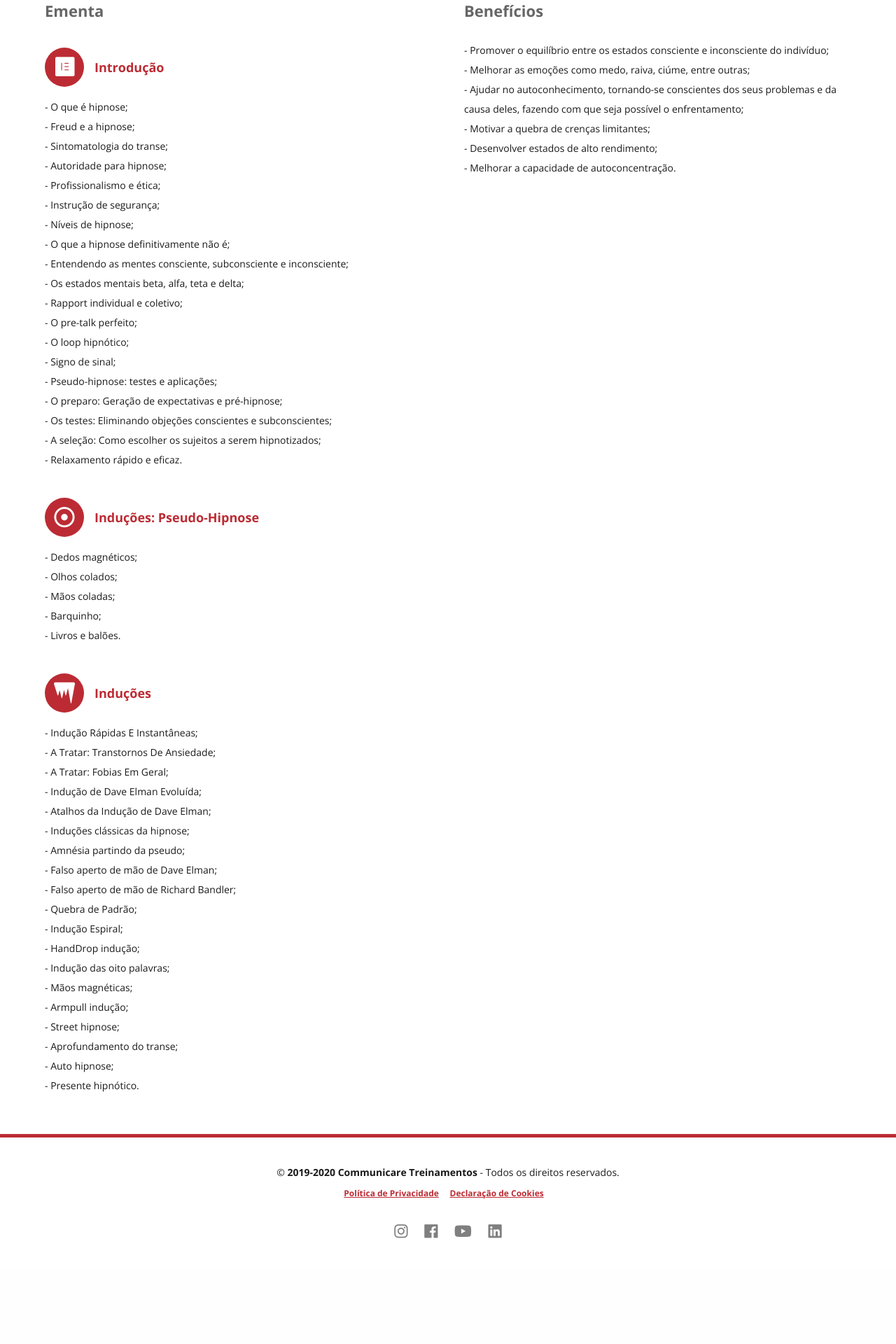
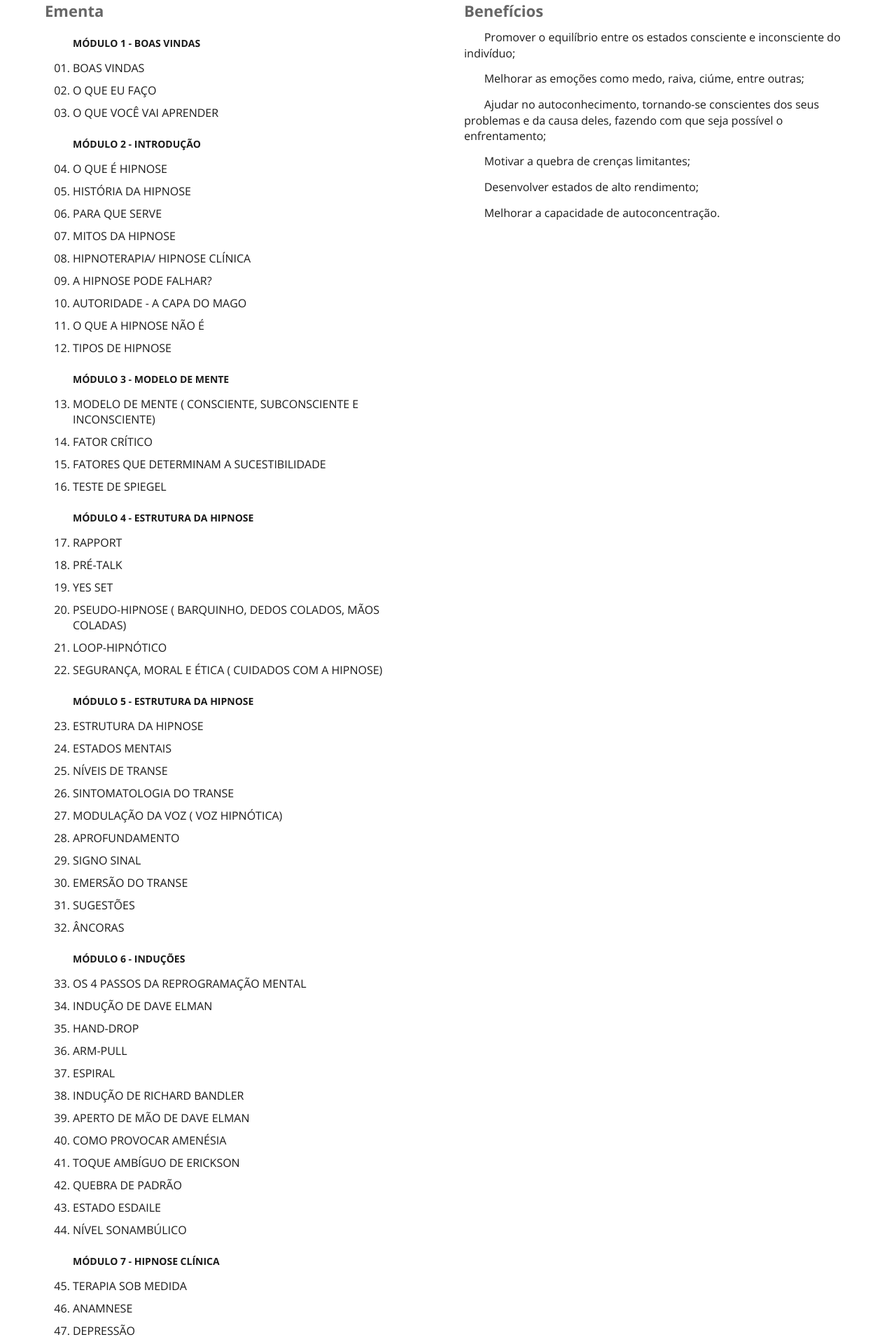
Before and after one commit to ConTTudOweb/CommunicareProject, a Django app: page /curso-de-hipnose/ in a window 1280 px wide. Shown: the part 1280-3200 px from the top of the page at 70% size. Before the commit the page ends 3049 px from the top, so only its background shows below. Run offline with Django 3.2, Linux system fonts and the light colour scheme; data that the repository does not hold is empty; some libraries are stand-ins or nearby versions.

Commit message:
melhorias a pedido do Vinicius

```diff
--- a/static/css/custom_v1.css
+++ b/static/css/custom_v2.css
@@ -58,3 +58,9 @@ header li span {
     font-size: 1.5rem;
 ;
 }
+
+/* --- */
+.motivations ol>li {
+    display: list-item;
+    list-style-type: decimal-leading-zero;
+}
--- a/templates/base.html
+++ b/templates/base.html
@@ -53,7 +53,7 @@
     <link href="{% static "stylesheet/plugins/remodal-default-theme.css" %}" rel="stylesheet">
     <link href="{% static "public/stylesheet/main.css" %}" rel="stylesheet">
     <link href="{% static "css/loading.css" %}" rel="stylesheet">
-    <link href="{% static "css/custom_v1.css" %}" rel="stylesheet">
+    <link href="{% static "css/custom_v2.css" %}" rel="stylesheet">
 
     {% block extra_css %}{% endblock extra_css %}
 
--- a/templates/curso_hipnose.html
+++ b/templates/curso_hipnose.html
@@ -28,14 +28,20 @@
 {% endblock %}
 
 {% block details_sobre_p %}
-    <p>A Hipnose é um estado de consciência que envolve atenção focada e consciência periférica reduzida, caracterizado por uma maior capacidade de resposta à sugestão. Desta forma o curso abordará em profundidade a fundamentação teórica e conceitual mostrando passo a passo na prática como aplicar a hipnose em qualquer situação, com rapidez e segurança garantindo consistência aos atendimentos e práticas.</p>
+    <p>A Hipnose é um estado de consciência que envolve atenção focada e consciência periférica reduzida, caracterizado
+        por uma maior capacidade de resposta à sugestão. Desta forma o curso abordará em profundidade a fundamentação
+        teórica e conceitual mostrando passo a passo na prática como aplicar a hipnose em qualquer situação, com rapidez
+        e segurança garantindo consistência aos atendimentos e práticas.</p>
 {% endblock %}
 
 
 {#Objetivos#}
 {% block details_objetivos_p %}
     <p>
-        Alinhar o conhecimento dos participantes a uma linguagem comum que será adotada durante a capacitação da técnica ampliando os horizontes na perspectiva da utilização do estado hipnótico às questões psicológicas e psicossomáticas. Uma melhor compreensão das relações "cérebro-mente" suscetíveis de serem aplicadas no manejo de diferentes situações do comportamento humano.
+        Alinhar o conhecimento dos participantes a uma linguagem comum que será adotada durante a capacitação da técnica
+        ampliando os horizontes na perspectiva da utilização do estado hipnótico às questões psicológicas e
+        psicossomáticas. Uma melhor compreensão das relações "cérebro-mente" suscetíveis de serem aplicadas no manejo de
+        diferentes situações do comportamento humano.
     </p>
 {% endblock %}
 
@@ -49,80 +55,178 @@
 
 {#Para quem?#}
 {% block details_para_quem %}
-    Público em geral que tenha interesse em conhecer e aperfeiçoar técnicas e práticas de hipnose. Pessoas de qualquer área de atuação e do conhecimento, com ou sem experiência.
+    Público em geral que tenha interesse em conhecer e aperfeiçoar técnicas e práticas de hipnose. Pessoas de qualquer
+    área de atuação e do conhecimento, com ou sem experiência.
 {% endblock %}
 
 
 {% block program_content_li %}
-    <li>
-        {% include 'includes/program_content_li_title.html' with program_content_li_title='<i class="fab fa-elementor"></i>Introdução' %}
-        <p>
-            - O que é hipnose;<br>
-            - Freud e a hipnose;<br>
-            - Sintomatologia do transe;<br>
-            - Autoridade para hipnose;<br>
-            - Profissionalismo e ética;<br>
-            - Instrução de segurança;<br>
-            - Níveis de hipnose;<br>
-            - O que a hipnose definitivamente não é;<br>
-            - Entendendo as mentes consciente, subconsciente e inconsciente;<br>
-            - Os estados mentais beta, alfa, teta e delta;<br>
-            - Rapport individual e coletivo;<br>
-            - O pre-talk perfeito;<br>
-            - O loop hipnótico;<br>
-            - Signo de sinal;<br>
-            - Pseudo-hipnose: testes e aplicações;<br>
-            - O preparo: Geração de expectativas e pré-hipnose;<br>
-            - Os testes: Eliminando objeções conscientes e subconscientes;<br>
-            - A seleção: Como escolher os sujeitos a serem hipnotizados;<br>
-            - Relaxamento rápido e eficaz.
-        </p>
-    </li>
-    <li>
-        {% include 'includes/program_content_li_title.html' with program_content_li_title='<i class="far fa-dot-circle"></i>Induções: Pseudo-Hipnose' %}
-        <p>
-            - Dedos magnéticos;<br>
-            - Olhos colados;<br>
-            - Mãos coladas;<br>
-            - Barquinho;<br>
-            - Livros e balões.
-        </p>
-    </li>
-    <li>
-        {% include 'includes/program_content_li_title.html' with program_content_li_title='<i class="fas fa-icicles"></i>Induções' %}
-        <p>
-            - Indução Rápidas E Instantâneas;<br>
-            - A Tratar: Transtornos De Ansiedade;<br>
-            - A Tratar: Fobias Em Geral;<br>
-            - Indução de Dave Elman Evoluída;<br>
-            - Atalhos da Indução de Dave Elman;<br>
-            - Induções clássicas da hipnose;<br>
-            - Amnésia partindo da pseudo;<br>
-            - Falso aperto de mão de Dave Elman;<br>
-            - Falso aperto de mão de Richard Bandler;<br>
-            - Quebra de Padrão;<br>
-            - Indução Espiral;<br>
-            - HandDrop indução;<br>
-            - Indução das oito palavras;<br>
-            - Mãos magnéticas;<br>
-            - Armpull indução;<br>
-            - Street hipnose;<br>
-            - Aprofundamento do transe;<br>
-            - Auto hipnose;<br>
-            - Presente hipnótico.
-        </p>
-    </li>
+    <ol>
+        <p><strong>MÓDULO 1 - BOAS VINDAS</strong></p>
+        <li>BOAS VINDAS</li>
+        <li>O QUE EU FAÇO</li>
+        <li>O QUE VOCÊ VAI APRENDER</li>
+
+        <p><strong>MÓDULO 2 - INTRODUÇÃO</strong></p>
+        <li>O QUE É HIPNOSE</li>
+        <li>HISTÓRIA DA HIPNOSE</li>
+        <li>PARA QUE SERVE</li>
+        <li>MITOS DA HIPNOSE</li>
+        <li>HIPNOTERAPIA/ HIPNOSE CLÍNICA</li>
+        <li>A HIPNOSE PODE FALHAR?</li>
+        <li>AUTORIDADE - A CAPA DO MAGO</li>
+        <li>O QUE A HIPNOSE NÃO É</li>
+        <li>TIPOS DE HIPNOSE</li>
+
+        <p><strong>MÓDULO 3 - MODELO DE MENTE</strong></p>
+        <li>MODELO DE MENTE ( CONSCIENTE, SUBCONSCIENTE E INCONSCIENTE)</li>
+        <li>FATOR CRÍTICO</li>
+        <li>FATORES QUE DETERMINAM A SUCESTIBILIDADE</li>
+        <li>TESTE DE SPIEGEL</li>
+
+        <p><strong>MÓDULO 4 - ESTRUTURA DA HIPNOSE</strong></p>
+        <li>RAPPORT</li>
+        <li>PRÉ-TALK</li>
+        <li>YES SET</li>
+        <li>PSEUDO-HIPNOSE ( BARQUINHO, DEDOS COLADOS, MÃOS COLADAS)</li>
+        <li>LOOP-HIPNÓTICO</li>
+        <li>SEGURANÇA, MORAL E ÉTICA ( CUIDADOS COM A HIPNOSE)</li>
+
+        <p><strong>MÓDULO 5 - ESTRUTURA DA HIPNOSE</strong></p>
+        <li>ESTRUTURA DA HIPNOSE</li>
+        <li>ESTADOS MENTAIS</li>
+        <li>NÍVEIS DE TRANSE</li>
+        <li>SINTOMATOLOGIA DO TRANSE</li>
+        <li>MODULAÇÃO DA VOZ ( VOZ HIPNÓTICA)</li>
+        <li>APROFUNDAMENTO</li>
+        <li>SIGNO SINAL</li>
+        <li>EMERSÃO DO TRANSE</li>
+        <li>SUGESTÕES</li>
+        <li>ÂNCORAS</li>
+
+        <p><strong>MÓDULO 6 - INDUÇÕES</strong></p>
+        <li>OS 4 PASSOS DA REPROGRAMAÇÃO MENTAL</li>
+        <li>INDUÇÃO DE DAVE ELMAN</li>
+        <li>HAND-DROP</li>
+        <li>ARM-PULL</li>
+        <li>ESPIRAL</li>
+        <li>INDUÇÃO DE RICHARD BANDLER</li>
+        <li>APERTO DE MÃO DE DAVE ELMAN</li>
+        <li>COMO PROVOCAR AMENÉSIA</li>
+        <li>TOQUE AMBÍGUO DE ERICKSON</li>
+        <li>QUEBRA DE PADRÃO</li>
+        <li>ESTADO ESDAILE</li>
+        <li>NÍVEL SONAMBÚLICO</li>
+
+        <p><strong>MÓDULO 7 - HIPNOSE CLÍNICA</strong></p>
+        <li>TERAPIA SOB MEDIDA</li>
+        <li>ANAMNESE</li>
+        <li>DEPRESSÃO</li>
+        <li>ANSIEDADE</li>
+        <li>VÍCIOS</li>
+        <li>MEDO DE DIRIGIR</li>
+        <li>PROCRASTINAÇÃO</li>
+        <li>CRENÇAS NEGATIVAS</li>
+        <li>INSEGURANÇA</li>
+        <li>FOBIAS</li>
+        <li>FOCO E CONCENTRAÇÃO</li>
+        <li>SÍNDROME DO PÂNICO</li>
+        <li>ANESTESIA</li>
+        <li>CONTROLE DE DOR E ANALGESIA</li>
+        <li>BALÃO GASTRICO HIPNÓTICO</li>
+        <li>REEDUCAÇÃO ALIMENTAR</li>
+        <li>EMAGRECIMENTO</li>
+        <li>TOC</li>
+        <li>IBROMIALGIA</li>
+        <li>REALOCAÇÃO DE EMOÇÕES</li>
+        <li>EFEITO SWISH</li>
+        <li>PONTE AO FUTURO</li>
+        <li>PROGRESSÃO AO FUTURO</li>
+        <li>SUBMODALIDADES</li>
+
+        <p><strong>MÓDULO 8 - REGRESSÃO</strong></p>
+        <li>ESTRUTURA DA REGRESSÃO</li>
+        <li>REGRESSÃO POR EMOÇÃO</li>
+        <li>REGRESSÃO DE IDADE</li>
+
+        <p><strong>MÓDULO 9 - MONTANDO A CLÍNICA</strong></p>
+        <li>COMO MONTAR UMA CLÍNICA</li>
+        <li>PRECIFICAÇÃO</li>
+        <li>REGULAMENTAÇÃO</li>
+        <li>MARKETING</li>
+        <li>CERTIFICAÇÃO</li>
+        <li>PRIMEIROS ATENDIMENTOS</li>
+        <li>GRUPOS</li>
+
+        <p><strong>MÓDULO 10 - AULA BÔNUS</strong></p>
+        <li>AUTO-HIPNOSE</li>
+    </ol>
+
+    {#    <li>#}
+    {#        {% include 'includes/program_content_li_title.html' with program_content_li_title='<i class="fab fa-elementor"></i>Introdução' %}#}
+    {#        <p>#}
+    {#            - O que é hipnose;<br>#}
+    {#            - Freud e a hipnose;<br>#}
+    {#            - Sintomatologia do transe;<br>#}
+    {#            - Autoridade para hipnose;<br>#}
+    {#            - Profissionalismo e ética;<br>#}
+    {#            - Instrução de segurança;<br>#}
+    {#            - Níveis de hipnose;<br>#}
+    {#            - O que a hipnose definitivamente não é;<br>#}
+    {#            - Entendendo as mentes consciente, subconsciente e inconsciente;<br>#}
+    {#            - Os estados mentais beta, alfa, teta e delta;<br>#}
+    {#            - Rapport individual e coletivo;<br>#}
+    {#            - O pre-talk perfeito;<br>#}
+    {#            - O loop hipnótico;<br>#}
+    {#            - Signo de sinal;<br>#}
+    {#            - Pseudo-hipnose: testes e aplicações;<br>#}
+    {#            - O preparo: Geração de expectativas e pré-hipnose;<br>#}
+    {#            - Os testes: Eliminando objeções conscientes e subconscientes;<br>#}
+    {#            - A seleção: Como escolher os sujeitos a serem hipnotizados;<br>#}
+    {#            - Relaxamento rápido e eficaz.#}
+    {#        </p>#}
+    {#    </li>#}
+    {#    <li>#}
+    {#        {% include 'includes/program_content_li_title.html' with program_content_li_title='<i class="far fa-dot-circle"></i>Induções: Pseudo-Hipnose' %}#}
+    {#        <p>#}
+    {#            - Dedos magnéticos;<br>#}
+    {#            - Olhos colados;<br>#}
+    {#            - Mãos coladas;<br>#}
+    {#            - Barquinho;<br>#}
+    {#            - Livros e balões.#}
+    {#        </p>#}
+    {#    </li>#}
+    {#    <li>#}
+    {#        {% include 'includes/program_content_li_title.html' with program_content_li_title='<i class="fas fa-icicles"></i>Induções' %}#}
+    {#        <p>#}
+    {#            - Indução Rápidas E Instantâneas;<br>#}
+    {#            - A Tratar: Transtornos De Ansiedade;<br>#}
+    {#            - A Tratar: Fobias Em Geral;<br>#}
+    {#            - Indução de Dave Elman Evoluída;<br>#}
+    {#            - Atalhos da Indução de Dave Elman;<br>#}
+    {#            - Induções clássicas da hipnose;<br>#}
+    {#            - Amnésia partindo da pseudo;<br>#}
+    {#            - Falso aperto de mão de Dave Elman;<br>#}
+    {#            - Falso aperto de mão de Richard Bandler;<br>#}
+    {#            - Quebra de Padrão;<br>#}
+    {#            - Indução Espiral;<br>#}
+    {#            - HandDrop indução;<br>#}
+    {#            - Indução das oito palavras;<br>#}
+    {#            - Mãos magnéticas;<br>#}
+    {#            - Armpull indução;<br>#}
+    {#            - Street hipnose;<br>#}
+    {#            - Aprofundamento do transe;<br>#}
+    {#            - Auto hipnose;<br>#}
+    {#            - Presente hipnótico.#}
+    {#        </p>#}
+    {#    </li>#}
 {% endblock %}
 
 {% block benefits_li %}
-    <li>
-        <p>
-            - Promover o equilíbrio entre os estados consciente e inconsciente do indivíduo;<br>
-            - Melhorar as emoções como medo, raiva, ciúme, entre outras;<br>
-            - Ajudar no autoconhecimento, tornando-se conscientes dos seus problemas e da causa deles, fazendo com que seja possível o enfrentamento;<br>
-            - Motivar a quebra de crenças limitantes;<br>
-            - Desenvolver estados de alto rendimento;<br>
-            - Melhorar a capacidade de autoconcentração.
-        </p>
-    </li>
+    <li class="icon-list">Promover o equilíbrio entre os estados consciente e inconsciente do indivíduo;</li>
+    <li class="icon-list">Melhorar as emoções como medo, raiva, ciúme, entre outras;</li>
+    <li class="icon-list">Ajudar no autoconhecimento, tornando-se conscientes dos seus problemas e da causa deles, fazendo com que seja possível o enfrentamento;</li>
+    <li class="icon-list">Motivar a quebra de crenças limitantes;</li>
+    <li class="icon-list">Desenvolver estados de alto rendimento;</li>
+    <li class="icon-list">Melhorar a capacidade de autoconcentração.</li>
 {% endblock %}
--- a/templates/includes/register_header.html
+++ b/templates/includes/register_header.html
@@ -35,21 +35,21 @@
     {% if event_type %}
     <h2>
         {% if event_type == EVENT_TYPES.treinamento_oratoria.value %}
-            {{ TREINAMENTO_ORATORIA.titulo }}
+            {{ TREINAMENTO_ORATORIA.titulo|upper }}
         {% elif event_type == EVENT_TYPES.curso_hipnose.value %}
-            {{ CURSO_HIPNOSE.titulo }}
+            {{ CURSO_HIPNOSE.titulo|upper }}
         {% elif event_type == EVENT_TYPES.treinamento_inteligencia_emocional.value %}
-            {{ TREINAMENTO_INTELIGENCIA_EMOCIONAL.titulo }}
+            {{ TREINAMENTO_INTELIGENCIA_EMOCIONAL.titulo|upper }}
         {% endif %}
     </h2>
     {% elif waitinglist %}
     <h2>
         {% if waitinglist.type == EVENT_TYPES.treinamento_oratoria.value %}
-            {{ TREINAMENTO_ORATORIA.titulo }}
+            {{ TREINAMENTO_ORATORIA.titulo|upper }}
         {% elif waitinglist.type == EVENT_TYPES.curso_hipnose.value %}
-            {{ CURSO_HIPNOSE.titulo }}
+            {{ CURSO_HIPNOSE.titulo|upper }}
         {% elif waitinglist.type == EVENT_TYPES.treinamento_inteligencia_emocional.value %}
-            {{ TREINAMENTO_INTELIGENCIA_EMOCIONAL.titulo }}
+            {{ TREINAMENTO_INTELIGENCIA_EMOCIONAL.titulo|upper }}
         {% endif %}
     </h2>
     {% endif %}
--- a/templates/interested_form_atendimento_hipnoterapia.html
+++ b/templates/interested_form_atendimento_hipnoterapia.html
@@ -5,9 +5,9 @@
     <img src="{% static '/images/banner/atendimento_hipnoterapia_header.jpg' %}">
 {% endblock %}
 
-{% block interested_title_type %}Atendimento{% endblock %}
+{% block interested_title_type %}ATENDIMENTO{% endblock %}
 
-{% block interested_title %}{{ ATENDIMENTO_HIPNOTERAPIA.titulo }}{% endblock %}
+{% block interested_title %}{{ ATENDIMENTO_HIPNOTERAPIA.titulo|upper }}{% endblock %}
 
 {% block extra_js %}
     {{ block.super }}
--- a/templates/interested_form_palestra_inteligencia_emocional.html
+++ b/templates/interested_form_palestra_inteligencia_emocional.html
@@ -5,9 +5,9 @@
     <img src="{% static '/images/palestras/ie-banner.jpg' %}">
 {% endblock %}
 
-{% block interested_title_type %}Palestra{% endblock %}
+{% block interested_title_type %}PALESTRA{% endblock %}
 
-{% block interested_title %}{{ PALESTRA_INTELIGENCIA_EMOCIONAL.titulo }}{% endblock %}
+{% block interested_title %}{{ PALESTRA_INTELIGENCIA_EMOCIONAL.titulo|upper }}{% endblock %}
 
 {% block extra_js %}
     {{ block.super }}
```
Also changed, not shown: templates/includes/event_li.html (+11 -1 lines), static/images/logo.png.
